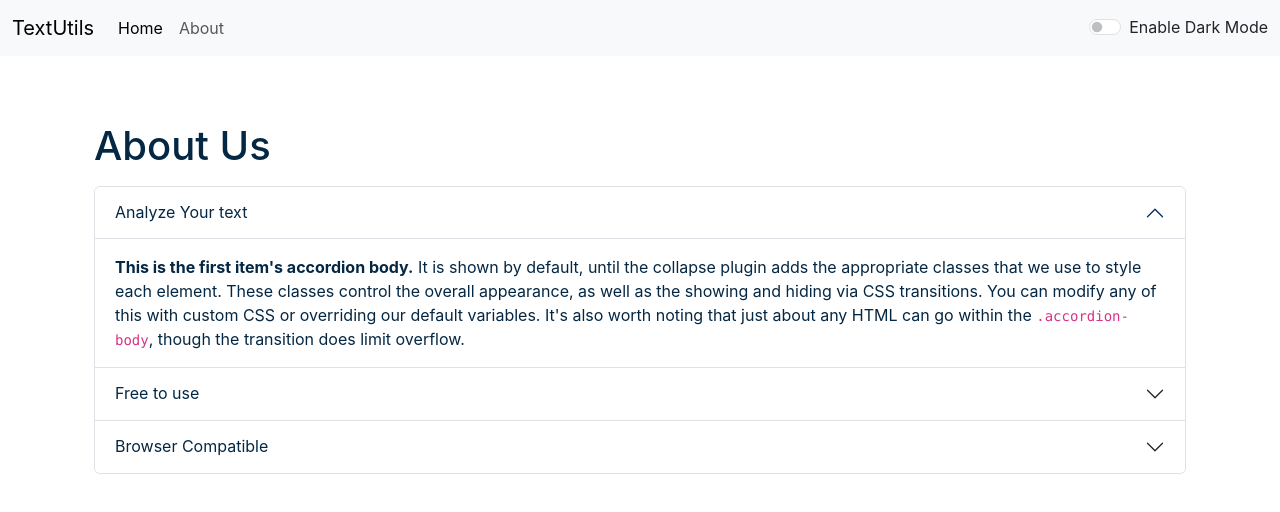
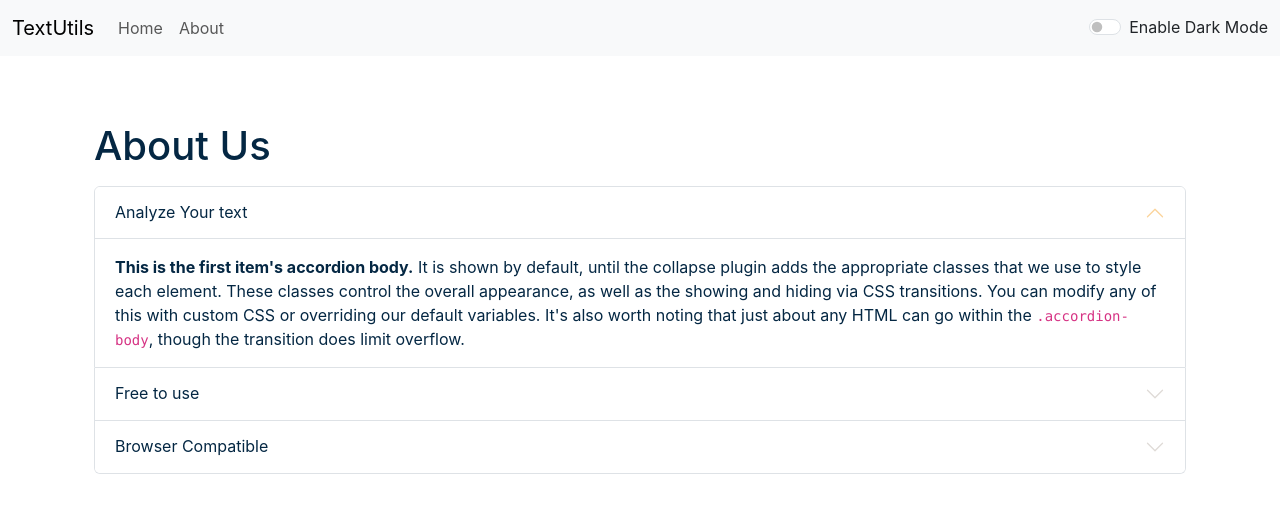
Before and after one commit to rahuldodwe/TextUtils, a React (Create React App) app: page /about in a window 1280 px wide. Shown: the top 512 px of the page. Built offline with nearby package versions, Linux system fonts and the light colour scheme.

Commit message:
TextUtils update1

```diff
--- a/src/components/Navbar.js
+++ b/src/components/Navbar.js
@@ -15,7 +15,7 @@
     <div className="collapse navbar-collapse" id="navbarSupportedContent">
       <ul className="navbar-nav me-auto mb-2 mb-lg-0">
         <li className="nav-item">
-          <Link className="nav-link active" aria-current="page" to="/">Home</Link>
+          <Link className="nav-link" aria-current="page" to="/">Home</Link>
         </li>
         <li className="nav-item">
           <Link className="nav-link" to="/about">About</Link>
--- a/src/components/TextForm.js
+++ b/src/components/TextForm.js
@@ -30,8 +30,8 @@
 
   const handleCopy = ()=> {
     // console.log("I am copy");
-    var text = document.getElementById("myBox");
-    navigator.clipboard.writeText(text.value);
+    // var text = document.getElementById("myBox");
+    navigator.clipboard.writeText(text);
     props.showAlert("Copied to Clipboard!", "success");
   }
 
@@ -63,7 +63,7 @@
     </div>
     <div className="container my-3" style={{color: props.mode==='dark'?'white':'#042743'}}>
         <h1>Your text summury</h1>
-        <p>{text.split(" ").filter((element)=>{return element.length!==0}).length} words and {text.length} characters</p>
+        <p>{text.split(/\s+/).filter((element)=>{return element.length!==0}).length} words and {text.length} characters</p>
         <p>{0.008 * text.split(" ").filter((element)=>{return element.length!==0}).length} Minutes read</p>
         <h2>Preview</h2>
         <p>{text.length>0?text:"Nothing to preview"}</p>
--- a/src/index.css
+++ b/src/index.css
@@ -11,3 +11,7 @@
   font-family: source-code-pro, Menlo, Monaco, Consolas, 'Courier New',
     monospace;
 }
+
+.accordion-button::after{
+  filter: invert(1);
+}
```
